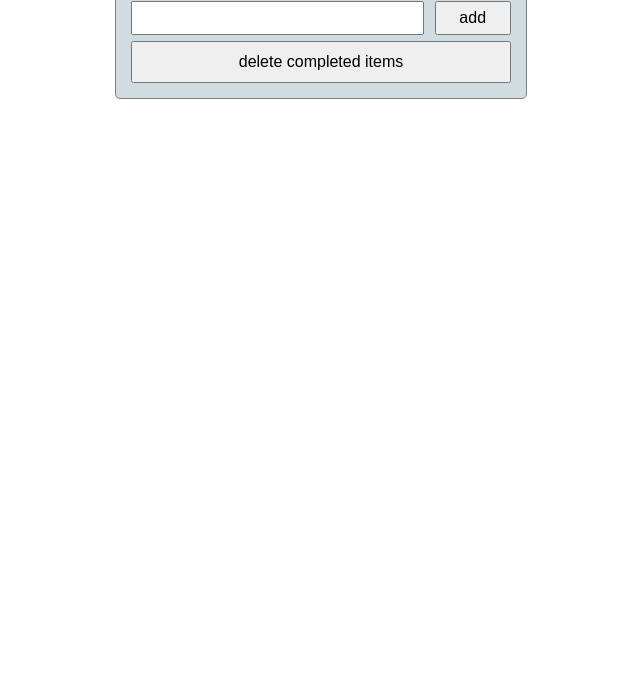
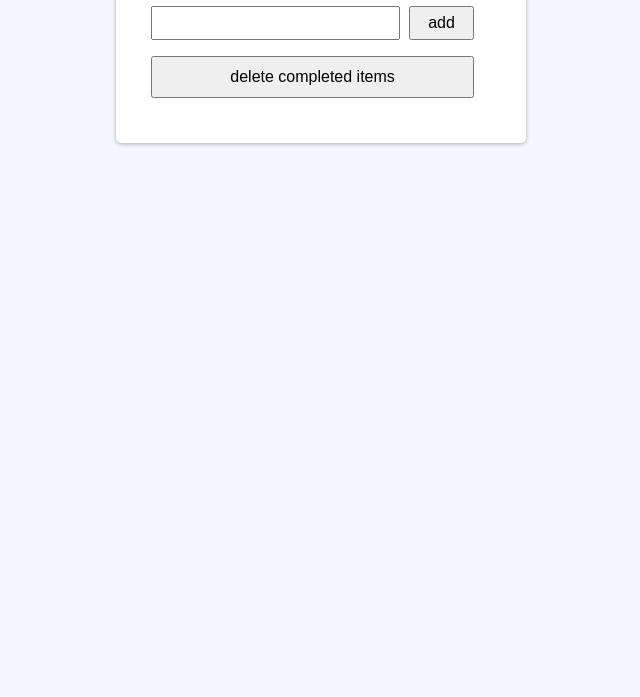
Before and after one commit to dwtong/todo-app, a website: page public/index.html in a window 1280 px wide. Shown: the part 103-800 px from the top of the page, without its empty margins (319-959 px from the left). Drawn offline with Linux system fonts and the light colour scheme; no server answers.

Commit message:
Tweak CSS

```diff
--- a/public/css/main.css
+++ b/public/css/main.css
@@ -1,5 +1,6 @@
-* {
-  font-family: "open-sans", sans-serif;
+body {
+  background-color: #f4f8fb;
+  font-family: 'Open Sans', sans-serif;
 }
 
 button {
@@ -8,20 +9,26 @@ button {
 
 .container {
   width: 30%;
-  background-color: #d0dce2;
-  border: solid 1px gray;
-  border-radius: 5px;
+  background-color: white;
   margin: auto;
   padding: 15px 15px 15px 15px;
+  box-shadow: 0 1px 4px rgba(0, 0, 0, 0.3);
+  border-radius: 5px;
 }
 
 .container h1 {
   text-align: center;
 }
 
+.header h1 {
+  text-align: center;
+  margin: 20px 0 50px 0;
+}
+
 .todo-item {
   margin: 20px 20px 20px 20px;
 }
+
 .todo-checkbox {
   display: none;
 }
@@ -40,7 +47,8 @@ button {
 
 .delete-box button {
   padding: 10px 20px 10px 20px;
-  width: 100%;
+  margin: 10px 20px 30px 20px;
+  width: 85%;
 }
 
 .input-box button, input {
@@ -50,8 +58,8 @@ button {
 
 .input-box {
   height: 30px;
-  width: 100%;
-  margin: 10px 0 10px 0;
+  width: 85%;
+  margin: 10px 20px 10px 20px;
 }
 
 .input-box button {
```
